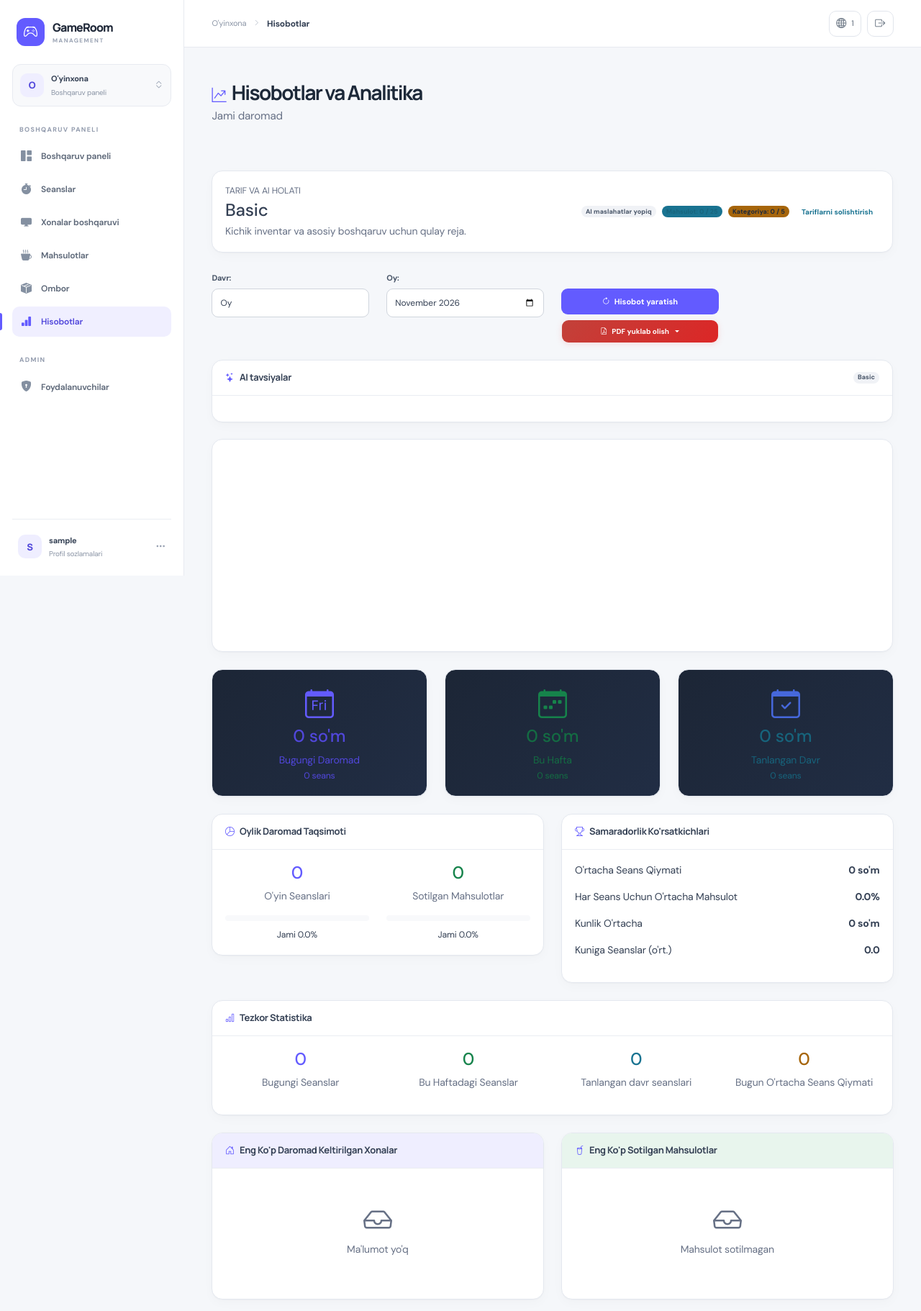
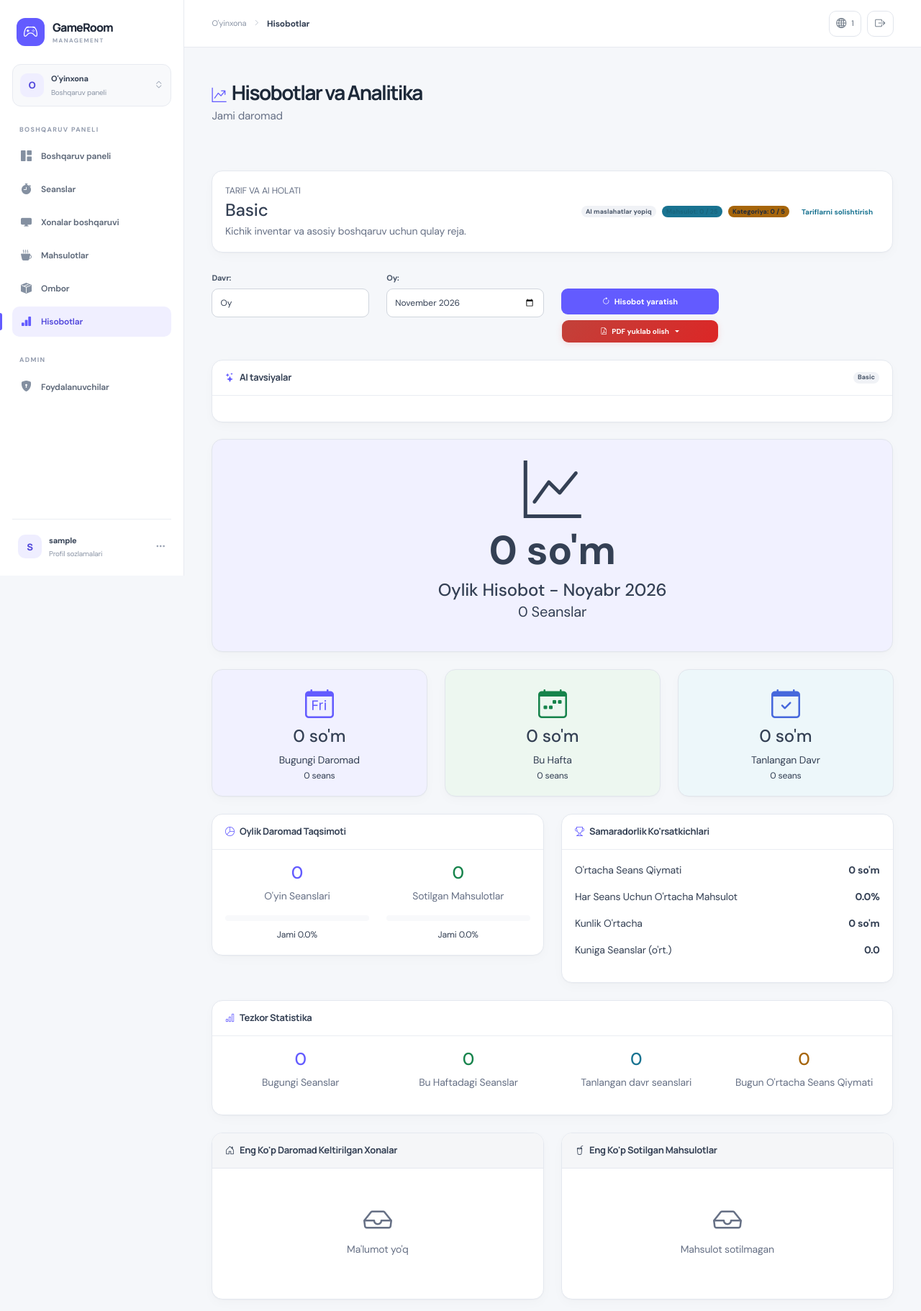
Before and after one commit to ZumarDev/gameroom.uz, a Flask app: page /analytics in a window 1280 px wide. Shown: the top 1822 px of the page at 72% size. Run offline with Flask 3, Linux system fonts and the light colour scheme; the visitor is signed in with stand-in values (Sample User, id 1); data that the repository does not hold is empty; some libraries are stand-ins or nearby versions.

Commit message:
Fix light theme component contrast

```diff
--- a/static/css/redesign.css
+++ b/static/css/redesign.css
@@ -444,3 +444,79 @@ body.gaming-body, body.guest-body { color: #1d2939; background: #f5f7fa; }
     .sidebar-scrim { background: rgba(31,41,55,.38); }
     .mobile-nav-toggle { color: #475467; background: #fff; border-color: #e1e5ec; }
 }
+
+/* Keep legacy status cards and modal variants readable in the light theme. */
+.card.bg-primary,
+.card.bg-success,
+.card.bg-info,
+.card.bg-danger,
+.card.bg-warning,
+.card.bg-gradient-primary {
+    color: #344054 !important;
+    background-image: none !important;
+    border-color: #e1e5ec !important;
+}
+.card.bg-primary, .card.bg-gradient-primary { background-color: #f1f1ff !important; }
+.card.bg-success { background-color: #edf7f0 !important; }
+.card.bg-info { background-color: #edf7fa !important; }
+.card.bg-warning { background-color: #fff7e5 !important; }
+.card.bg-danger { background-color: #fff1ef !important; }
+.card.bg-primary.text-white, .card.bg-success.text-white, .card.bg-info.text-white,
+.card.bg-danger.text-white, .card.bg-warning.text-white, .card.bg-gradient-primary.text-white,
+.card.bg-primary.text-white *, .card.bg-success.text-white *, .card.bg-info.text-white *,
+.card.bg-danger.text-white *, .card.bg-warning.text-white *, .card.bg-gradient-primary.text-white * {
+    color: #344054 !important;
+}
+.card.bg-success.bg-opacity-10 { color: #28573a !important; background: #f0f8f2 !important; border-color: #cfe6d5 !important; }
+.card.bg-danger.bg-opacity-10 { color: #7d3430 !important; background: #fff4f2 !important; border-color: #efd2ce !important; }
+.card-header.bg-primary, .card-header.bg-success, .card-header.bg-info,
+.card-header.bg-danger, .card-header.bg-warning {
+    color: #344054 !important;
+    background-color: #f5f6f8 !important;
+    border-bottom-color: #e4e8ef !important;
+}
+.card-header.bg-primary *, .card-header.bg-success *, .card-header.bg-info *,
+.card-header.bg-danger *, .card-header.bg-warning * { color: #344054 !important; }
+.modal-header.bg-primary, .modal-header.bg-success, .modal-header.bg-info,
+.modal-header.bg-danger, .modal-header.bg-warning {
+    color: #344054 !important;
+    background-color: #f5f6f8 !important;
+    border-bottom-color: #e4e8ef !important;
+}
+.modal-header.bg-primary *, .modal-header.bg-success *, .modal-header.bg-info *,
+.modal-header.bg-danger *, .modal-header.bg-warning * { color: #344054 !important; }
+.products-modal .modal-content { color: #344054; background: #fff !important; border-color: #e4e8ef; }
+.products-modal .modal-header, .products-modal .modal-body { color: #344054; background: #fff; }
+.products-modal .modal-header { border-bottom: 1px solid #eaedf2; }
+.plan-modal { color: #344054; background: #fff !important; border-color: #e4e8ef; }
+.plan-modal *, .products-modal .modal-content * { --bs-body-color: #344054; }
+.plan-summary-card, .ai-insights-card, .plan-tier-card, .usage-card {
+    color: #344054;
+    background: #fff;
+    border: 1px solid #e4e8ef;
+    box-shadow: var(--shadow-card);
+}
+.usage-card { background: #f8f9fb; }
+.usage-progress { background: #edf0f5; }
+.plan-tier-card.is-current { border-color: #aaa5ff; box-shadow: 0 0 0 1px rgba(99,91,255,.12), var(--shadow-card); }
+.products-plan-alert { color: #475467; background: #f3f4ff; border: 1px solid #e4e3ff; }
+.product-card { color: #344054; background: #fff; border: 1px solid #e4e8ef; box-shadow: var(--shadow-card); }
+.product-card .product-price, .product-card .product-meta { color: #475467; }
+.product-card .product-category-badge { color: #3551a4; background: #eaf0ff !important; }
+.empty-state-card { color: #475467; background: #fff; border-color: #d8dee8; }
+.admin-users-hero::after { display: none; }
+.admin-users-stat-card, .admin-user-card { color: #344054; background: #fff; border: 1px solid #e4e8ef; box-shadow: var(--shadow-card); }
+.admin-users-stat-icon { color: #5147db; background: #f0efff; }
+.admin-users-stat-icon.success { color: #16834b; background: #e8f5ed; }
+.admin-users-stat-icon.warning { color: #8a5700; background: #fff4d6; }
+.admin-users-stat-value { color: #1d2939; }
+.admin-users-stat-label { color: #667085; }
+.admin-user-avatar { color: #5147db; background: #efeeff; border-color: #dedcff; }
+.admin-user-title { color: #1d2939; }
+.admin-user-company, .admin-user-meta-label { color: #667085; }
+.admin-user-meta-block { color: #344054; background: #f8f9fb; border-color: #e4e8ef; }
+.admin-user-validity strong { color: #344054; }
+.admin-soft-badge.success { color: #146c43; background: #e8f5ed; border-color: #cce8d6; }
+.admin-soft-badge.danger { color: #b42318; background: #fcebea; border-color: #f0d0cd; }
+.admin-soft-badge.primary { color: #5147db; background: #efeeff; border-color: #dedcff; }
+.admin-soft-badge.info { color: #17647c; background: #e4f4f8; border-color: #c7e8ef; }
--- a/templates/base.html
+++ b/templates/base.html
@@ -15,9 +15,9 @@
     <link href="https://fonts.googleapis.com/css2?family=DM+Sans:wght@400;500;600;700&family=Manrope:wght@400;500;600;700;800&family=JetBrains+Mono:wght@500;600&display=swap" rel="stylesheet">
     <link href="https://cdn.jsdelivr.net/npm/bootstrap@5.3.3/dist/css/bootstrap.min.css" rel="stylesheet">
     <link href="https://cdn.jsdelivr.net/npm/bootstrap-icons@1.10.5/font/bootstrap-icons.css" rel="stylesheet">
-    <link href="{{ url_for('static', filename='css/custom.css', v='20261106r3') }}" rel="stylesheet">
-    <link href="{{ url_for('static', filename='css/enhanced.css', v='20261106r3') }}" rel="stylesheet">
-    <link href="{{ url_for('static', filename='css/redesign.css', v='20261106r3') }}" rel="stylesheet">
+    <link href="{{ url_for('static', filename='css/custom.css', v='20261106r5') }}" rel="stylesheet">
+    <link href="{{ url_for('static', filename='css/enhanced.css', v='20261106r5') }}" rel="stylesheet">
+    <link href="{{ url_for('static', filename='css/redesign.css', v='20261106r5') }}" rel="stylesheet">
 </head>
 <body class="gaming-body {% if current_user.is_authenticated %}workspace-body{% else %}guest-body{% endif %}">
 {% if current_user.is_authenticated %}
```
